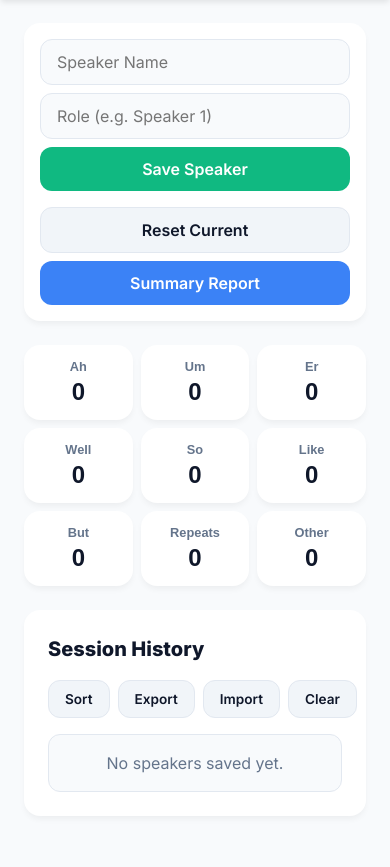
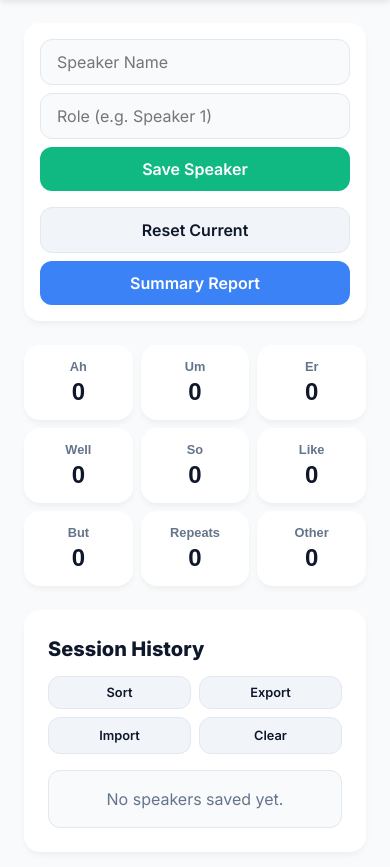
Before and after one commit to fangfufu/toastmaster-ahh-counter, a plain HTML site: page index.html in a window 390 px wide. Shown: the part 71-938 px from the top of the page. Before the commit the page ends 911 px from the top, so only its background shows below. Drawn offline with Linux system fonts and the light colour scheme.

Commit message:
fix: resolve history actions overflow on narrow viewports and bump sw version

```diff
--- a/style.css
+++ b/style.css
@@ -293,6 +293,8 @@ body {
 .history-actions {
     display: flex;
     gap: 0.5rem;
+    flex-wrap: wrap;
+    justify-content: flex-end;
 }
 
 .history-list {
@@ -486,4 +488,26 @@ body {
     .action-buttons {
         flex-direction: column;
     }
+
+    .history-header {
+        flex-direction: column;
+        align-items: flex-start;
+        gap: 0.75rem;
+    }
+
+    .history-actions {
+        width: 100%;
+        justify-content: flex-start;
+    }
+
+    .history-actions .btn, .history-actions label.btn {
+        flex: 1 1 calc(50% - 0.5rem);
+        min-width: 0; /* Allow shrinking */
+        padding: 0.5rem 0.25rem;
+        font-size: 0.8rem;
+    }
+
+    #speaker-name, #speaker-role {
+        width: 100%;
+    }
 }
--- a/sw.js
+++ b/sw.js
@@ -1,4 +1,4 @@
-const CACHE_NAME = 'ah-counter-v6';
+const CACHE_NAME = 'ah-counter-v7';
 const ASSETS_TO_CACHE = [
   './',
   './index.html',
```
